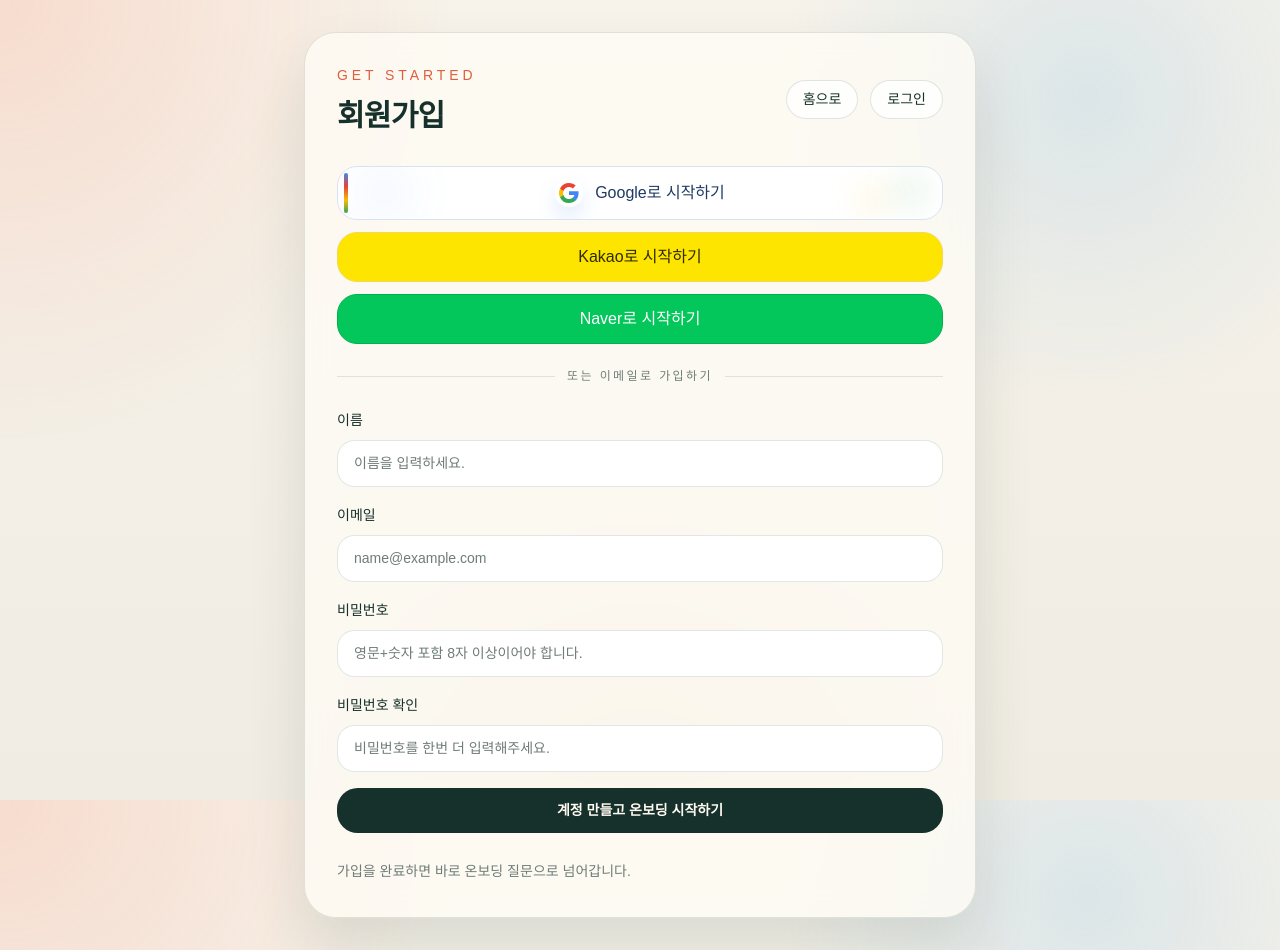
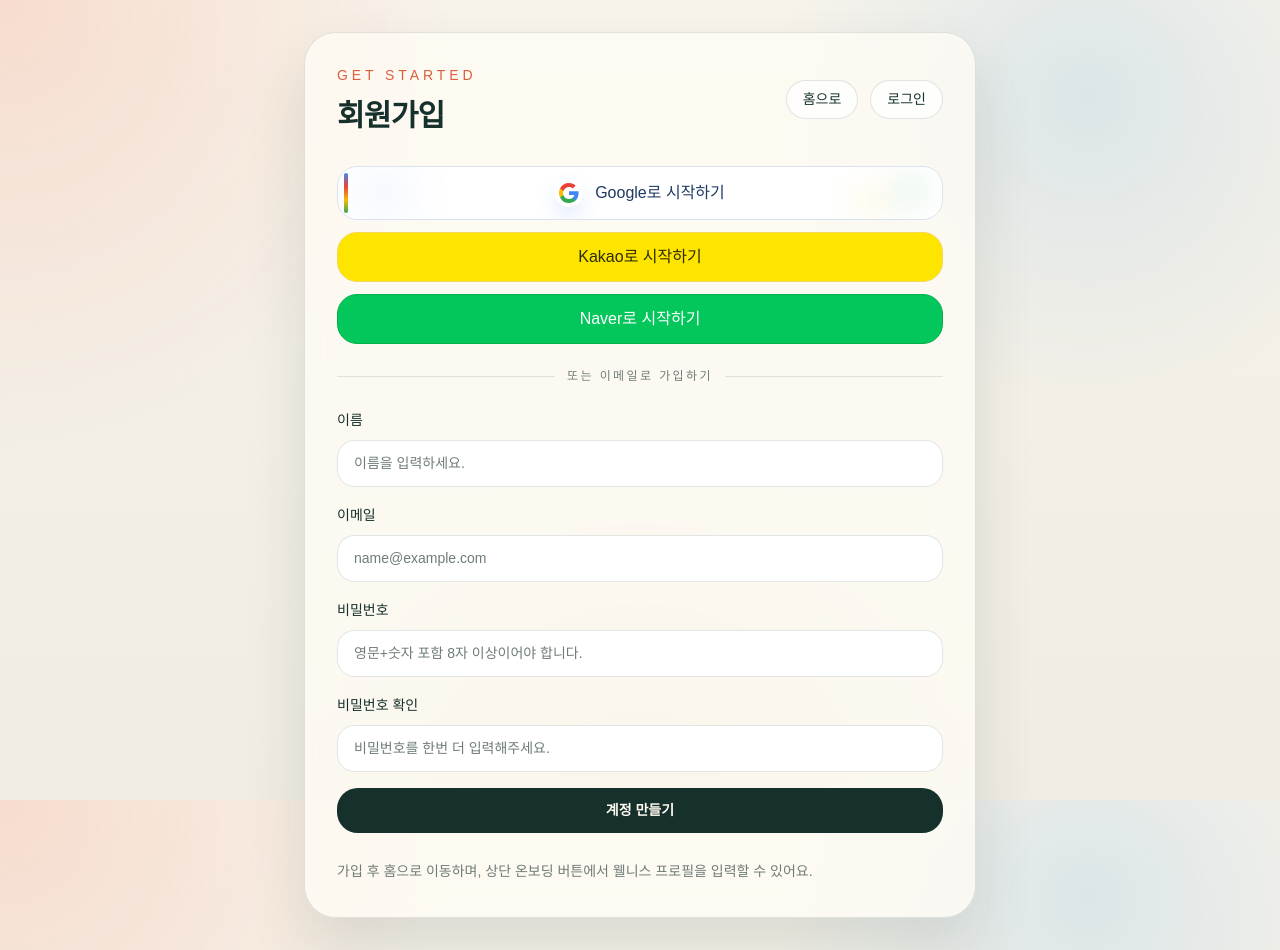
Before and after one commit to ahnyejizz/wellness-coach-web, a Next.js app: page /signup in a window 1280 px wide. Built offline with nearby package versions, Linux system fonts and the light colour scheme; no server answers.

Commit message:
fix: 기본 리다이렉트 수정 및 온보딩 페이지 진입점 추가

```diff
--- a/app/auth-actions.ts
+++ b/app/auth-actions.ts
@@ -7,7 +7,7 @@
 import { getFinalUserProfileByEmail, savePersistedOnboardingProfile } from "@/lib/auth/onboarding-cookie-store";
 import { DuplicateUserError, hasCompletedOnboarding, registerUser } from "@/lib/auth/user-store";
 
-const defaultCallbackUrl = "/coach";
+const defaultCallbackUrl = "/";
 const socialProviderValues = ["google", "kakao", "naver"] as const;
 
 type SocialProvider = (typeof socialProviderValues)[number];
@@ -32,18 +32,6 @@
   }
 
   return value;
-}
-
-function buildOnboardingRedirectUrl(callbackUrl: string) {
-  const params = new URLSearchParams();
-
-  if (callbackUrl !== defaultCallbackUrl) {
-    params.set("callbackUrl", callbackUrl);
-  }
-
-  const queryString = params.toString();
-
-  return queryString ? `/coach/onboarding?${queryString}` : "/coach/onboarding";
 }
 
 function buildAuthRedirect(
@@ -107,10 +95,7 @@
       }),
     );
   }
-
   const localProfile = await getFinalUserProfileByEmail(email);
-  const redirectTarget =
-    localProfile && hasCompletedOnboarding(localProfile) ? callbackUrl : buildOnboardingRedirectUrl(callbackUrl);
 
   if (localProfile && hasCompletedOnboarding(localProfile)) {
     await savePersistedOnboardingProfile({
@@ -127,7 +112,7 @@
     await signIn("credentials", {
       email,
       password,
-      redirectTo: redirectTarget,
+      redirectTo: callbackUrl,
     });
   } catch (error) {
     if (error instanceof AuthError) {
@@ -229,7 +214,7 @@
     await signIn("credentials", {
       email,
       password,
-      redirectTo: buildOnboardingRedirectUrl(callbackUrl),
+      redirectTo: callbackUrl,
     });
   } catch (error) {
     if (error instanceof AuthError) {
--- a/app/coach/onboarding/actions.ts
+++ b/app/coach/onboarding/actions.ts
@@ -15,7 +15,7 @@
   type SleepPattern,
 } from "@/lib/auth/user-store";
 
-const defaultCallbackUrl = "/coach";
+const defaultCallbackUrl = "/";
 
 const sleepPatternValues = sleepPatternOptions.map((option) => option.value);
 const exerciseExperienceValues = exerciseExperienceOptions.map((option) => option.value);
--- a/app/components/coach/coach-onboarding-page.tsx
+++ b/app/components/coach/coach-onboarding-page.tsx
@@ -12,7 +12,7 @@
   sleepPatternOptions,
 } from "@/lib/auth/user-store";
 
-const defaultCallbackUrl = "/coach";
+const defaultCallbackUrl = "/";
 type OnboardingFieldKey = "goalWeightKg" | "sleepPattern" | "exerciseExperience" | "mealStyle";
 type OnboardingFieldMeta = {
   label: string;
--- a/app/components/common/auth-credentials-form.tsx
+++ b/app/components/common/auth-credentials-form.tsx
@@ -91,7 +91,7 @@
       ) : null}
 
       <button type="submit" className="ui-submit-button">
-        {props.mode === "login" ? "로그인" : "계정 만들고 온보딩 시작하기"}
+        {props.mode === "login" ? "로그인" : "계정 만들기"}
       </button>
     </form>
   );
--- a/app/components/home/home-header.tsx
+++ b/app/components/home/home-header.tsx
@@ -10,9 +10,10 @@
 
 type HomeHeaderProps = {
   isLoggedIn: boolean;
+  onboardingHref: string;
 };
 
-export default function HomeHeader({ isLoggedIn }: HomeHeaderProps) {
+export default function HomeHeader({ isLoggedIn, onboardingHref }: HomeHeaderProps) {
   return (
     <header className="flex flex-col gap-5 border-b border-[var(--border)] pb-6 lg:flex-row lg:items-center lg:justify-between">
       <div className="flex flex-wrap items-center gap-3">
@@ -28,6 +29,9 @@
 
         {isLoggedIn ? (
           <>
+            <Link href={onboardingHref} className="ui-pill">
+              온보딩
+            </Link>
             <Link href="/coach" className="ui-pill">
               AI Chat
             </Link>
--- a/app/login/page.tsx
+++ b/app/login/page.tsx
@@ -4,8 +4,6 @@
 import { auth } from "@/auth";
 import AuthCredentialsForm from "@/app/components/common/auth-credentials-form";
 import SocialAuthButtons from "@/app/components/common/social-auth-buttons";
-import { getFinalUserProfileByEmail } from "@/lib/auth/onboarding-cookie-store";
-import { hasCompletedOnboarding } from "@/lib/auth/user-store";
 
 /**
  * @description 기존 사용자가 이메일 또는 소셜 계정으로 다시 진입하는 로그인 페이지
@@ -14,7 +12,7 @@
   const normalized = Array.isArray(value) ? value[0] : value;
 
   if (!normalized) {
-    return "/coach";
+    return "/";
   }
 
   if (normalized.startsWith("/")) {
@@ -23,9 +21,9 @@
 
   try {
     const parsed = new URL(normalized);
-    return `${parsed.pathname}${parsed.search}${parsed.hash}` || "/coach";
+    return `${parsed.pathname}${parsed.search}${parsed.hash}` || "/";
   } catch {
-    return "/coach";
+    return "/";
   }
 }
 
@@ -66,10 +64,7 @@
   const session = await auth();
 
   if (session?.user?.email) {
-    const localProfile = await getFinalUserProfileByEmail(session.user.email);
-    const redirectTarget =
-      localProfile && hasCompletedOnboarding(localProfile) ? "/coach" : "/coach/onboarding?callbackUrl=/coach";
-    redirect(redirectTarget);
+    redirect("/");
   }
 
   const searchParams = await props.searchParams;
--- a/app/page.tsx
+++ b/app/page.tsx
@@ -1,4 +1,6 @@
 import { auth } from "@/auth";
+import { getFinalUserProfileByEmail } from "@/lib/auth/onboarding-cookie-store";
+import { hasCompletedOnboarding } from "@/lib/auth/user-store";
 import LogoutAlert from "./components/common/alert/logout-alert";
 import HomeHeader from "./components/home/home-header";
 import HomeOverviewSection from "./components/home/home-overview-section";
@@ -22,6 +24,11 @@
 }) {
   const session = await auth();
   const isLoggedIn = !!session?.user;
+  const localProfile = session?.user?.email ? await getFinalUserProfileByEmail(session.user.email) : null;
+  const onboardingHref =
+    localProfile && hasCompletedOnboarding(localProfile)
+      ? "/coach/onboarding?mode=edit&callbackUrl=/"
+      : "/coach/onboarding?callbackUrl=/";
   const searchParams = await props.searchParams;
   const loggedOutValue = Array.isArray(searchParams.loggedOut) ? searchParams.loggedOut[0] : searchParams.loggedOut;
   const showLoggedOutAlert = loggedOutValue === "true";
@@ -32,7 +39,7 @@
 
       <main className="relative mx-auto flex w-full max-w-[108rem] flex-col gap-6 px-5 py-6 sm:px-8 lg:px-12 lg:py-10">
         <section className="panel panel-strong rise-in overflow-hidden rounded-[2rem] px-4 py-4 sm:px-6 sm:py-6 lg:px-8">
-          <HomeHeader isLoggedIn={isLoggedIn} />
+          <HomeHeader isLoggedIn={isLoggedIn} onboardingHref={onboardingHref} />
           <HomeOverviewSection isLoggedIn={isLoggedIn} />
         </section>
 
--- a/app/signup/page.tsx
+++ b/app/signup/page.tsx
@@ -4,8 +4,6 @@
 import { auth } from "@/auth";
 import AuthCredentialsForm from "@/app/components/common/auth-credentials-form";
 import SocialAuthButtons from "@/app/components/common/social-auth-buttons";
-import { getFinalUserProfileByEmail } from "@/lib/auth/onboarding-cookie-store";
-import { hasCompletedOnboarding } from "@/lib/auth/user-store";
 
 /**
  * @description 계정을 만든 뒤 온보딩으로 이어지는 회원가입 페이지
@@ -14,7 +12,7 @@
   const normalized = Array.isArray(value) ? value[0] : value;
 
   if (!normalized) {
-    return "/coach";
+    return "/";
   }
 
   if (normalized.startsWith("/")) {
@@ -23,9 +21,9 @@
 
   try {
     const parsed = new URL(normalized);
-    return `${parsed.pathname}${parsed.search}${parsed.hash}` || "/coach";
+    return `${parsed.pathname}${parsed.search}${parsed.hash}` || "/";
   } catch {
-    return "/coach";
+    return "/";
   }
 }
 
@@ -65,10 +63,7 @@
   const session = await auth();
 
   if (session?.user?.email) {
-    const localProfile = await getFinalUserProfileByEmail(session.user.email);
-    const redirectTarget =
-      localProfile && hasCompletedOnboarding(localProfile) ? "/coach" : "/coach/onboarding?callbackUrl=/coach";
-    redirect(redirectTarget);
+    redirect("/");
   }
 
   const searchParams = await props.searchParams;
@@ -125,7 +120,7 @@
             />
           </div>
 
-          <p className="ui-copy mt-6">가입을 완료하면 바로 온보딩 질문으로 넘어갑니다.</p>
+          <p className="ui-copy mt-6">가입 후 홈으로 이동하며, 상단 온보딩 버튼에서 웰니스 프로필을 입력할 수 있어요.</p>
         </section>
       </div>
     </main>
--- a/auth.ts
+++ b/auth.ts
@@ -190,7 +190,7 @@
         }
 
         if (isAuthPage && isLoggedIn) {
-          return NextResponse.redirect(new URL("/coach", request.url));
+          return NextResponse.redirect(new URL("/", request.url));
         }
 
         return true;
```
